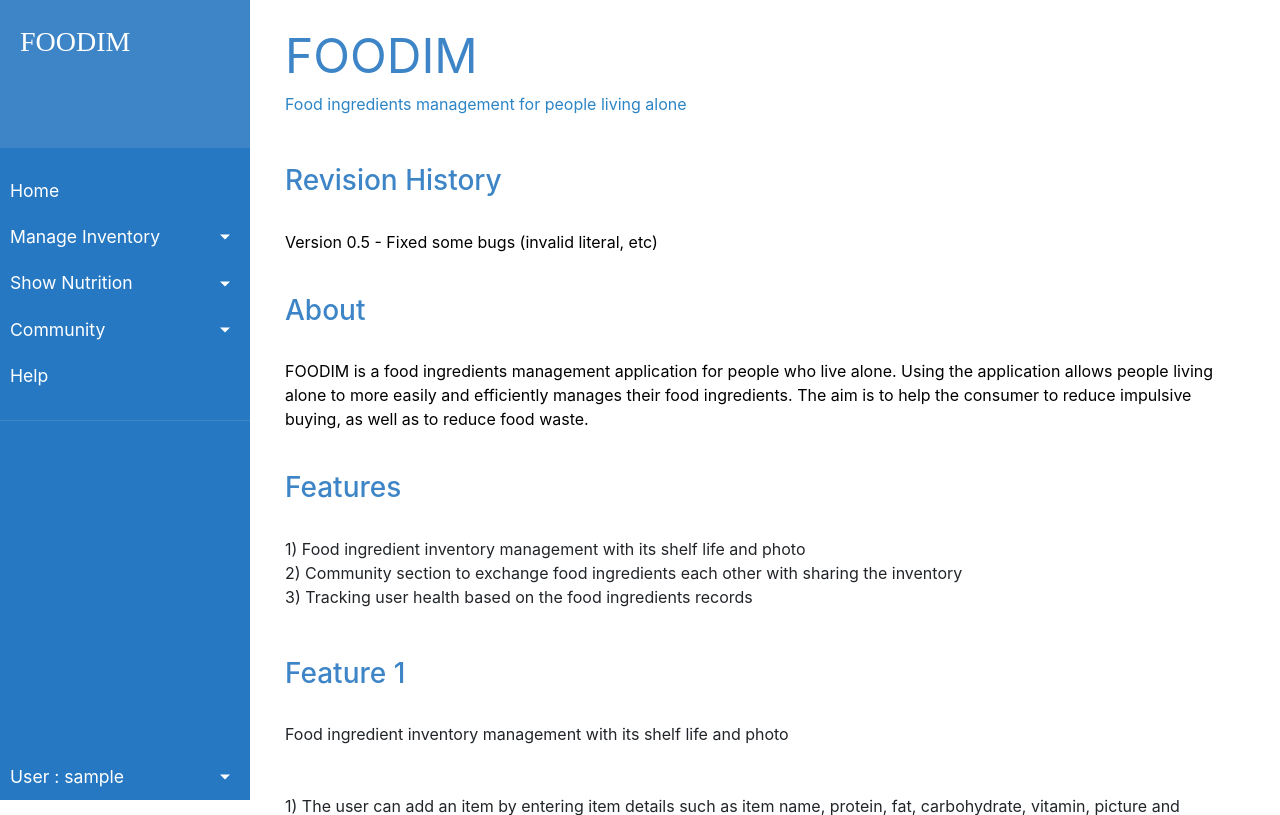
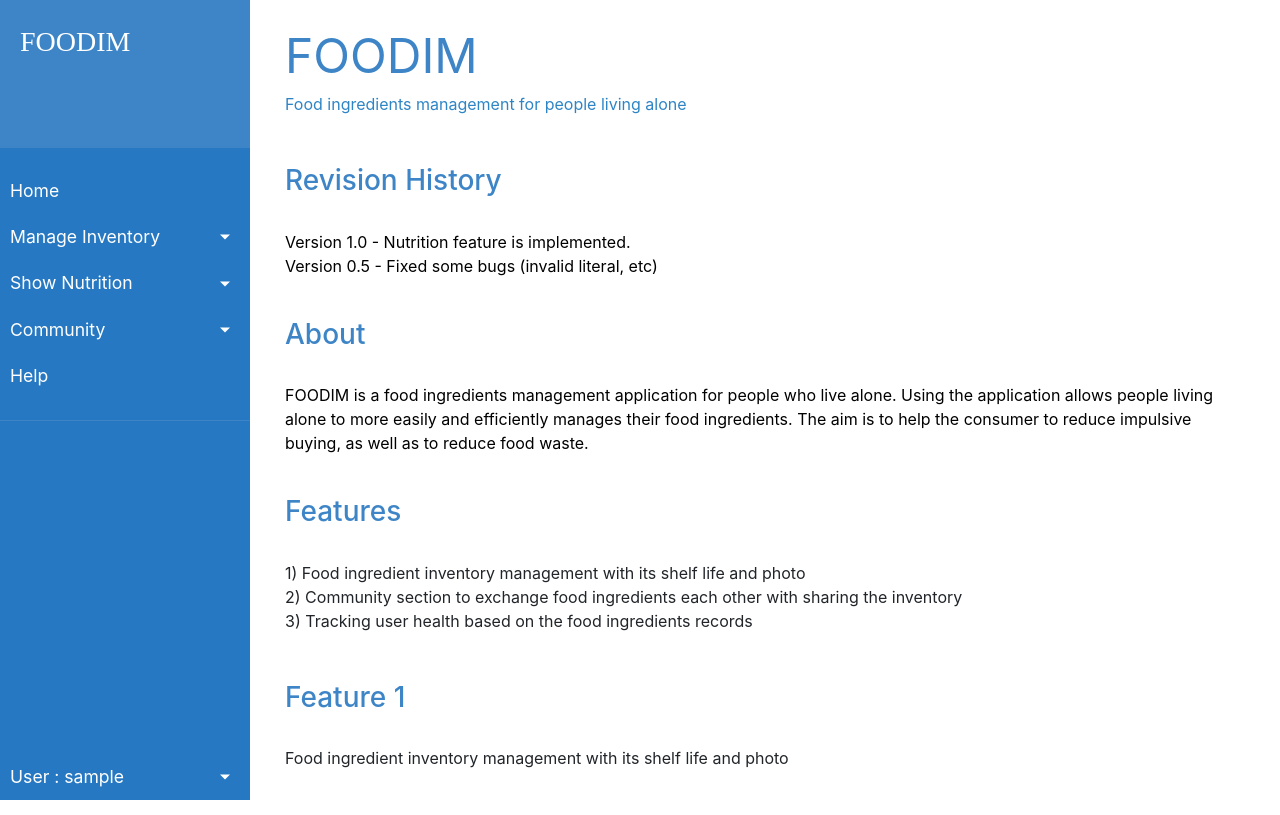
Before and after one commit to modjo7/FOODIM, a Django app: page /help/ in a window 1280 px wide. Shown: the top 815 px of the page. Run offline with Django 3.2, Linux system fonts and the light colour scheme; the visitor is signed in with stand-in values (Sample User, id 1); some libraries are stand-ins or nearby versions; some web fonts are replaced.

Commit message:
1.0 with baseline 0606 : Nutrition feature is modified.

```diff
--- a/homepage/models.py
+++ b/homepage/models.py
@@ -23,3 +23,14 @@ class CustomUser(AbstractUser):
 
     def __str__(self):
         return self.username
+
+
+class ConsumedData(models.Model):
+    id = models.AutoField(primary_key=True)
+    username = models.CharField(max_length=150)
+    protein = models.IntegerField(default=0)
+    fat = models.IntegerField(default=0)
+    carbohydrate = models.IntegerField(default=0)
+    vitamin = models.IntegerField(default=0)
+    def __str__(self):
+        return self.username
--- a/homepage/templates/base.html
+++ b/homepage/templates/base.html
@@ -118,6 +118,7 @@
                 <li>
                     <a href="#nutritionSubmenu" data-toggle="collapse" class="dropdown-toggle sidebar-text right-arrow sidebar-button" style="color:white">Show Nutrition</a>
                     <ul class="collapse list-unstyled" id="nutritionSubmenu">
+                        <li> <a class="sidebar-text sidebar-subitem sidebar-button" href="{% url 'edit-nutrition' %}" style="color:#edf3ff">Edit Nutrition</a> </li>
                         <li> <a class="sidebar-text sidebar-subitem sidebar-button" href="{% url 'nutrition' %}" style="color:#edf3ff">Show Nutrition</a> </li>
                     </ul>
                 </li>
--- a/homepage/templates/help.html
+++ b/homepage/templates/help.html
@@ -18,6 +18,8 @@
     <div class="align-left">
         <h3 style="color:#3d85c6">Revision History</h3> <br>
             <p>
+                Version 1.0 - Nutrition feature is implemented.
+                <br>
                 Version 0.5 - Fixed some bugs (invalid literal, etc)
                 <br><br>
             </p>
@@ -46,6 +48,8 @@
 
         <h3 style="color:#3d85c6" class="left-middle">Feature 2</h3> <br>
             Community section to exchange food ingredients each other with sharing the inventory<br><br><br>
+            1) The user can see the nutrition status such as consumed & recommended protein, fat, carbohydrate and vitamins displayed as a chart diagram.<br>
+            2) The user can see the estimated calories based on consumed protein, fat, carbohydrate, and vitamin.<br>
         <br>
 
         <h3 style="color:#3d85c6" class="left-middle">Feature 3</h3> <br>
--- a/homepage/urls.py
+++ b/homepage/urls.py
@@ -11,6 +11,7 @@ urlpatterns = [
     path('withdrawal/', views.UserDeactivation.as_view(), name='withdrawal'),
     path('change_password/', views.ChangePassword, name='change_password'),
     path('nutrition/', views.NutritionView.as_view(), name='nutrition'),
+    path('edit_nutrition/', views.ConsumedDataCreateView.as_view(), name='edit-nutrition'),
     #path('reset_password/', views.PasswordResetView.as_view(), name='reset_password'),
 
 ]
--- a/homepage/views.py
+++ b/homepage/views.py
@@ -20,6 +20,19 @@ from django.contrib import messages
 from django.contrib.auth import update_session_auth_hash
 from django.contrib.auth.forms import PasswordChangeForm
 from django.shortcuts import render, redirect
+
+from django.contrib.messages.views import SuccessMessageMixin
+from django.views.generic import (
+    View,
+    ListView,
+    CreateView,
+    UpdateView,
+    DeleteView
+)
+from .models import ConsumedData
+
+from .forms import ConsumedDataForm
+
 class HomeView(View):
     template_name = "home.html"
 
@@ -111,35 +124,58 @@ class NutritionView(View):
     template_name = "nutrition.html"
 
     def get(self, request):
+
         nutrition_recommended = []
         nutrition_consumed = []
-        nutrition_labels = ['Protein', 'Fat', 'Carbohydrate']
+        nutrition_labels = ['Protein', 'Fat', 'Carbohydrate', 'Vitamin']
 
         dt_now = datetime.date.today()
 
         y = (dt_now - request.user.signupday).total_seconds()
         y = y / (60 * 60 * 24)
+        y = y + 1
 
         a = 100 * y
         b = 80 * y
         c = 60 * y
+        d = 20 * y
 
-        d = request.user.protein * a
-        e = request.user.fat * b
-        f = request.user.carbohydrate * c
+        queryset = ConsumedData.objects.filter(username=request.user.username)
+
+        for item in queryset:
+            e = item.protein * a
+            f = item.fat * b
+            g = item.carbohydrate * c
+            h = item.vitamin * c
 
         nutrition_recommended.append(a)
         nutrition_recommended.append(b)
         nutrition_recommended.append(c)
+        nutrition_recommended.append(d)
 
-        nutrition_consumed.append(d)
         nutrition_consumed.append(e)
         nutrition_consumed.append(f)
+        nutrition_consumed.append(g)
+        nutrition_consumed.append(h)
 
-        print(nutrition_consumed)
         context = {
             'nutrition_recommended': nutrition_recommended,
             'nutrition_consumed': nutrition_consumed,
             'nutrition_labels': nutrition_labels,
         }
         return render(request, self.template_name, context)
+
+
+
+class ConsumedDataCreateView(SuccessMessageMixin, CreateView):
+    model = ConsumedData
+    form_class = ConsumedDataForm
+    success_url = '/nutrition'
+    success_message = "Nutrition information been modified successfully"
+    template_name = "edit_nutrition.html"
+
+    def get_context_data(self, **kwargs):
+        context = super().get_context_data(**kwargs)
+        context["title"] = 'Nutrition User information'
+        context["savebtn"] = 'Continue'
+        return context
```
Also changed, not shown: homepage/forms.py (+16 -1 lines), homepage/templates/nutrition.html (+52 -7 lines).
